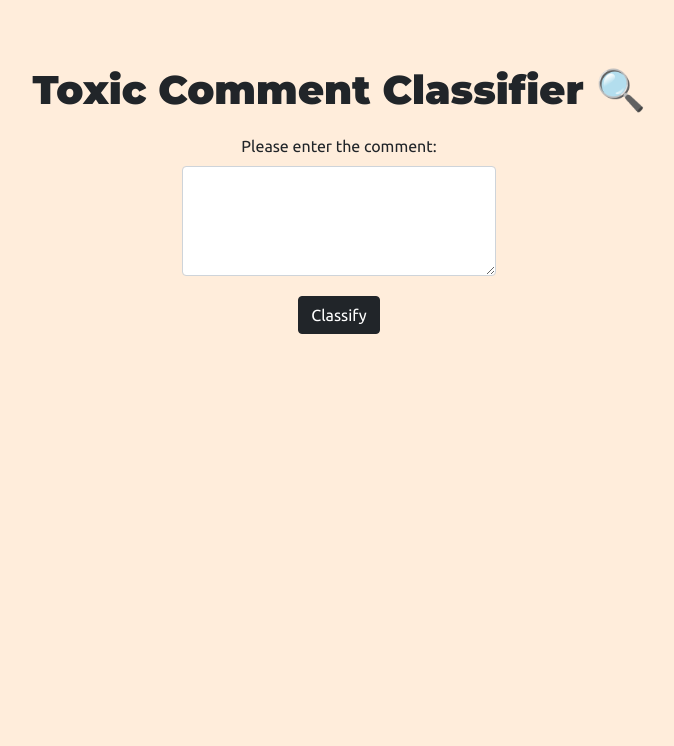
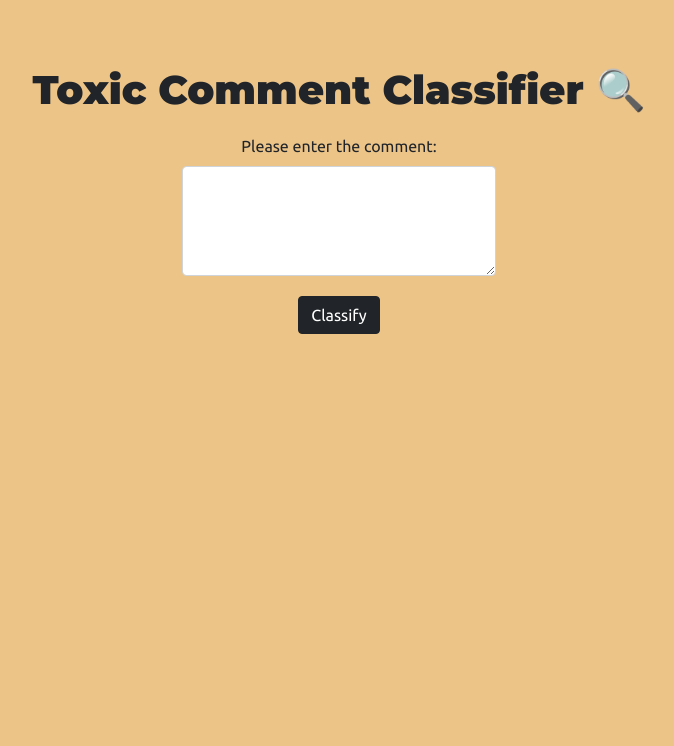
Before and after one commit to vipul-shinde/toxic-comment-classification, a Flask app: page / in a window 1280 px wide. Shown: the top 746 px of the page, without its empty margins (301-975 px from the left). Run offline with Flask 2, Linux system fonts and the light colour scheme; parts of the project's set-up code (start-up, migrations or seed data) failed here and were passed over; some libraries are stand-ins or nearby versions.

Commit message:
added requirements

```diff
--- a/static/css/styles.css
+++ b/static/css/styles.css
@@ -4,7 +4,7 @@ body {
     padding-top: 40px;
     padding-bottom: 40px;
     font-family: 'Montserrat', sans-serif;
-    background-color: #FFEDDB;
+    background-color: #ECC488;
 }
 
 .main-header {
```
Also changed, not shown: requirements.txt (added, +9 -0 lines).
